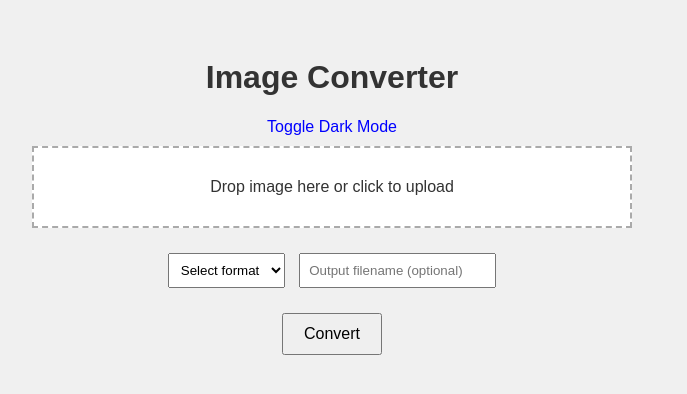
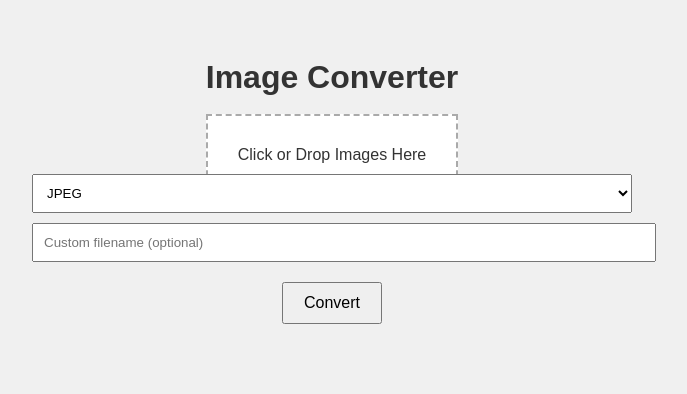
Before and after one commit to sherrygamerz/convert-hq, a Flask app: page / in a window 1280 px wide. Shown: the top 394 px of the page, without its empty margins (308-995 px from the left). Run offline with Flask 3, Linux system fonts and the light colour scheme.

Commit message:
Update index.html

```diff
--- a/templates/index.html
+++ b/templates/index.html
@@ -31,10 +31,6 @@
     input[type="file"] {
       display: none;
     }
-    img {
-      max-width: 100%;
-      margin-top: 20px;
-    }
     .toggle-mode {
       margin: 10px 0;
       cursor: pointer;
@@ -47,66 +43,116 @@
       cursor: pointer;
     }
     select, input[type="text"] {
-      padding: 8px;
-      margin: 5px;
+      padding: 10px;
+      margin-top: 10px;
+      width: 100%;
+    }
+    #preview {
+      margin-top: 20px;
+    }
+    img.preview-thumb {
+      max-width: 100px;
+      margin: 10px;
+      border: 1px solid #ccc;
+    }
+    .progress {
+      display: none;
+      margin-top: 10px;
     }
   </style>
 </head>
 <body>
   <div class="container">
     <h1>Image Converter</h1>
-
-    <div class="toggle-mode" onclick="toggleDarkMode()">Toggle Dark Mode</div>
-
-    <form id="uploadForm" method="POST" action="/convert" enctype="multipart/form-data">
-      <div class="drop-zone" onclick="document.getElementById('image').click()" ondrop="handleDrop(event)" ondragover="event.preventDefault()">
-        Drop image here or click to upload
-        <input type="file" name="image" id="image" accept="image/*" required onchange="previewImage(event)" />
-      </div>
-
-      <div>
-        <select name="format" required>
-          <option value="">Select format</option>
+    <div class="toggle-mode" onclick="toggleMode()">Toggle Dark Mode</div>
+    <form id="upload-form" method="post" enctype="multipart/form-data">
+      <label class="drop-zone" id="drop-zone">
+        Click or Drop Images Here
+        <input type="file" name="images" id="images" accept="image/*" multiple>
+      </label>
+      <select name="format" id="format">
         <option value="JPEG">JPEG</option>
         <option value="PNG">PNG</option>
         <option value="WEBP">WEBP</option>
+        <option value="AVIF">AVIF</option>
       </select>
-        <input type="text" name="filename" placeholder="Output filename (optional)" />
-        <br/>
+      <input type="text" name="filename" placeholder="Custom filename (optional)">
       <button type="submit">Convert</button>
-      </div>
     </form>
-
+    <div class="progress" id="progress">Processing...</div>
     <div id="preview"></div>
   </div>
 
   <script>
-    function previewImage(event) {
+    const form = document.getElementById('upload-form');
+    const dropZone = document.getElementById('drop-zone');
+    const input = document.getElementById('images');
     const preview = document.getElementById('preview');
-      preview.innerHTML = '';
-      const file = event.target.files[0];
+    const progress = document.getElementById('progress');
+
+    function toggleMode() {
+      document.body.classList.toggle('dark-mode');
+      localStorage.setItem('theme', document.body.classList.contains('dark-mode') ? 'dark' : 'light');
+    }
+
+    window.onload = () => {
+      if (localStorage.getItem('theme') === 'dark') {
+        document.body.classList.add('dark-mode');
+      }
+    };
+
+    dropZone.addEventListener('click', () => input.click());
+
+    dropZone.addEventListener('dragover', (e) => {
+      e.preventDefault();
+      dropZone.style.background = "#eee";
+    });
+
+    dropZone.addEventListener('dragleave', () => {
+      dropZone.style.background = "#fff";
+    });
+
+    dropZone.addEventListener('drop', (e) => {
+      e.preventDefault();
+      input.files = e.dataTransfer.files;
+      showPreview(input.files);
+      dropZone.style.background = "#fff";
+    });
+
+    input.addEventListener('change', () => showPreview(input.files));
+
+    function showPreview(files) {
+      preview.innerHTML = "";
+      Array.from(files).forEach(file => {
         const reader = new FileReader();
-      reader.onload = function(e) {
+        reader.onload = e => {
           const img = document.createElement('img');
           img.src = e.target.result;
+          img.className = 'preview-thumb';
           preview.appendChild(img);
         };
         reader.readAsDataURL(file);
+      });
     }
 
-    function handleDrop(event) {
-      event.preventDefault();
-      const dt = event.dataTransfer;
-      const files = dt.files;
-      if (files.length) {
-        document.getElementById('image').files = files;
-        previewImage({ target: { files } });
-      }
-    }
+    form.addEventListener('submit', (e) => {
+      e.preventDefault();
+      const formData = new FormData(form);
+      progress.style.display = 'block';
 
-    function toggleDarkMode() {
-      document.body.classList.toggle('dark-mode');
-    }
+      fetch('/convert', {
+        method: 'POST',
+        body: formData
+      })
+      .then(res => res.blob())
+      .then(blob => {
+        const link = document.createElement('a');
+        link.href = window.URL.createObjectURL(blob);
+        link.download = "converted_images.zip";
+        link.click();
+        progress.style.display = 'none';
+      });
+    });
   </script>
 </body>
 </html>
```
Lines whose indentation alone changed are shown as unchanged.
